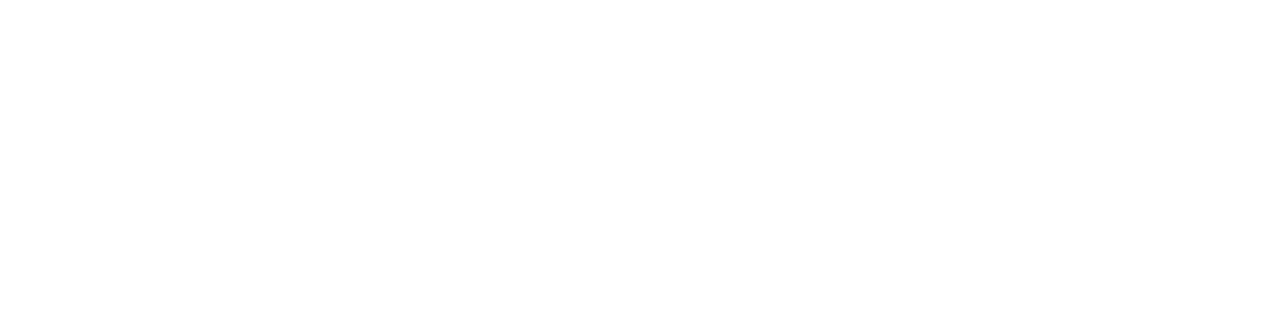
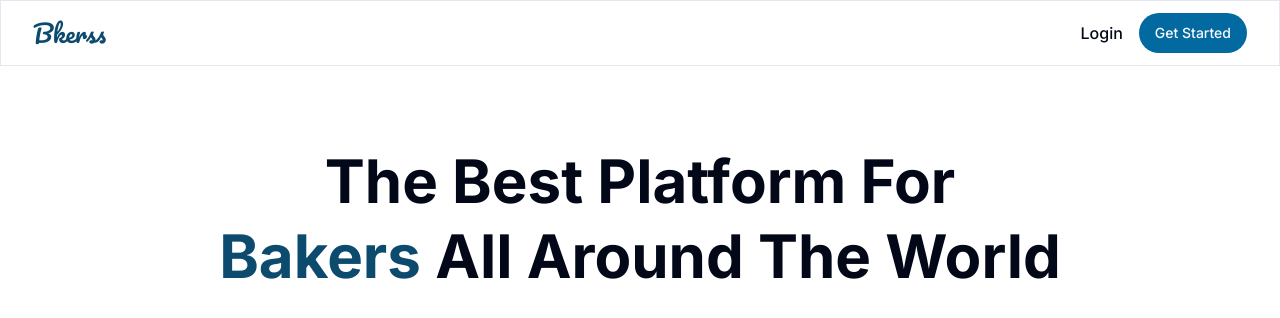
Before and after one commit to victoroab/bkerss, a Next.js app: page / in a window 1280 px wide. Shown: the top 318 px of the page. Built offline with nearby package versions, Linux system fonts and the light colour scheme.

Commit message:
ui: home page and header

```diff
--- a/package.json
+++ b/package.json
@@ -19,6 +19,7 @@
     "postgres": "^3.4.4",
     "react": "^18",
     "react-dom": "^18",
+    "react-top-loader": "^1.0.0",
     "tailwind-merge": "^2.3.0",
     "tailwindcss-animate": "^1.0.7"
   },
--- a/src/app/layout.tsx
+++ b/src/app/layout.tsx
@@ -6,7 +6,7 @@
 
 export const metadata: Metadata = {
   title: 'Bkerss',
-  description: 'A networking platfoem for bakers.',
+  description: 'A networking platform for bakers.',
 }
 
 export default function RootLayout({
--- a/src/app/page.tsx
+++ b/src/app/page.tsx
@@ -1,5 +1,19 @@
+import { Header } from '@/components/headers'
+
 export default function Home() {
   return (
-    <main className="border-flex min-h-screen flex-col items-center p-24"></main>
+    <div className="w-full">
+      <Header />
+      <main className="border-flex min-h-screen flex-col items-center pt-36">
+        <div className="h-[90rem] container flex flex-col items-center">
+          <span className="text-6xl font-bold text-balance md:max-w-4xl text-center leading-tight">
+            The Best Platform For <span className="text-sky-900">Bakers</span>{' '}
+            All Around The World
+          </span>
+        </div>
+      </main>
+    </div>
+    // <div className="border">
+    // </div>
   )
 }
--- /dev/null
+++ b/src/components/headers.tsx
@@ -0,0 +1,28 @@
+import { Button } from './ui/button'
+import { Pacifico } from 'next/font/google'
+import { cn } from '@/lib/utils'
+
+const pacifico = Pacifico({
+  weight: '400',
+  subsets: ['latin'],
+})
+
+export function Header() {
+  return (
+    <header className="w-full z-20 fixed border flex items-center backdrop-blur-md">
+      <nav className="container flex items-center justify-between py-3">
+        <span
+          className={cn(pacifico.className, 'text-2xl font-bold text-sky-900')}
+        >
+          Bkerss
+        </span>
+        <div className="flex items-center gap-4">
+          <span className="cursor-pointer font-medium">Login</span>
+          <Button className="rounded-3xl bg-sky-700 hover:bg-sky-600">
+            Get Started
+          </Button>
+        </div>
+      </nav>
+    </header>
+  )
+}
```
Also changed, not shown: 1 other file (tests, documents, lock files or other folders).
